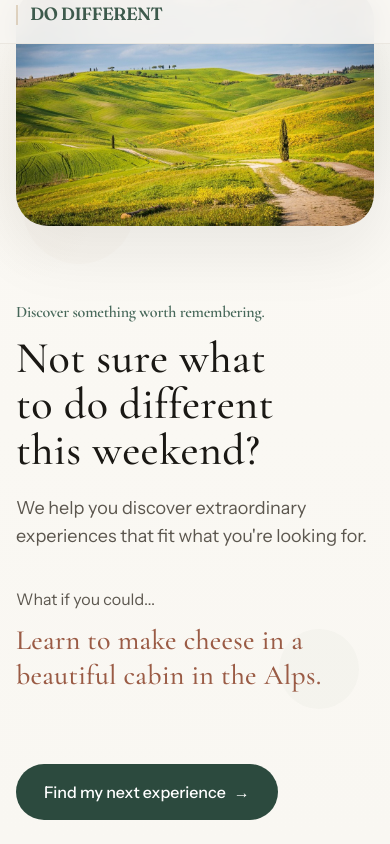
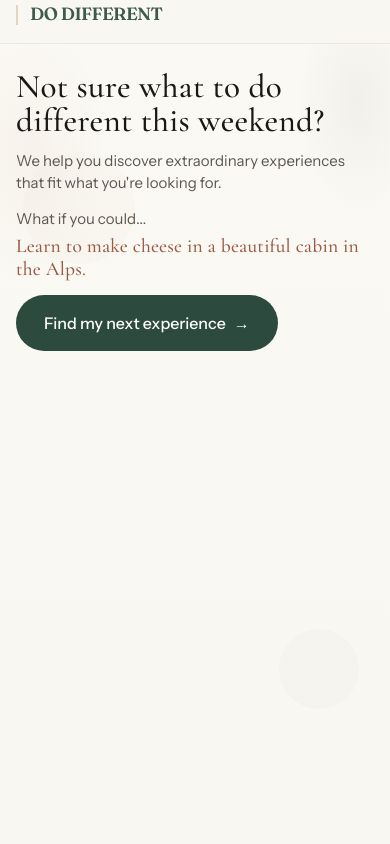
Before and after one commit to crislae/DoDifferent-Web, a React (Vite) app: page / in a window 390 px wide. Built offline with nearby package versions, Linux system fonts and the light colour scheme.

Commit message:
Update UX design

```diff
--- a/src/styles/globals.css
+++ b/src/styles/globals.css
@@ -2572,7 +2572,64 @@ a {
   }
 
   .hero-deck__tagline {
-    display: block;
+    display: none;
+  }
+
+  .story-stage--hero {
+    justify-content: flex-start;
+    align-items: stretch;
+    height: auto;
+    min-height: 100svh;
+    padding: 0 clamp(1.25rem, 4vw, 1.5rem) 2rem;
+    overflow: visible;
+  }
+
+  .hero-deck {
+    grid-template-columns: 1fr;
+    gap: 0;
+    height: auto;
+  }
+
+  .hero-deck__right {
+    display: none;
+  }
+
+  .hero-deck__left {
+    padding-top: calc(var(--header-height) + 0.5rem);
+  }
+
+  .hero-deck__title {
+    font-size: clamp(2rem, 7vw, 2.75rem);
+    margin-bottom: 0.75rem;
+  }
+
+  .hero-deck__support {
+    margin-bottom: 1rem;
+    font-size: 1rem;
+    line-height: 1.5;
+  }
+
+  .hero-inspiration {
+    margin-bottom: 1rem;
+  }
+
+  .hero-inspiration__label {
+    margin-bottom: 0.35rem;
+    font-size: 0.9375rem;
+    line-height: 1.4;
+  }
+
+  .hero-inspiration__stage {
+    min-height: 3.25rem;
+  }
+
+  .hero-inspiration__example {
+    font-size: clamp(1.25rem, 4.5vw, 1.75rem);
+    line-height: 1.2;
+  }
+
+  .hero-deck__cta {
+    margin-top: 0;
   }
 }
 
@@ -2594,6 +2651,10 @@ a {
     padding: 5rem 1.25rem 4rem;
   }
 
+  .story-stage--hero {
+    padding: 0 1.25rem 2rem;
+  }
+
   .hero-deck,
   .discovery-deck {
     grid-template-columns: 1fr;
@@ -2601,13 +2662,8 @@ a {
     height: auto;
   }
 
-  .hero-deck__right {
-    order: -1;
-  }
-
-  .hero-deck__image {
-    height: auto;
-    max-height: min(20rem, 46vh);
+  .hero-deck {
+    gap: 0;
   }
 
   .curated-deck__cards {
@@ -2646,6 +2702,40 @@ a {
 }
 
 @media (max-width: 640px) {
+  .story-stage {
+    padding: 1.25rem 1rem 3.5rem;
+  }
+
+  .story-stage--hero {
+    padding: 0 1rem 1.75rem;
+  }
+
+  .hero-deck__left {
+    padding-top: calc(var(--header-height) + 0.35rem);
+  }
+
+  .hero-deck__title {
+    font-size: clamp(1.75rem, 8.5vw, 2.25rem);
+    margin-bottom: 0.65rem;
+  }
+
+  .hero-deck__support {
+    margin-bottom: 0.85rem;
+    font-size: 0.9375rem;
+  }
+
+  .hero-inspiration {
+    margin-bottom: 0.85rem;
+  }
+
+  .hero-inspiration__stage {
+    min-height: 2.75rem;
+  }
+
+  .hero-inspiration__example {
+    font-size: clamp(1.125rem, 5vw, 1.5rem);
+  }
+
   .story-stage {
     padding: 1.25rem 1rem 3.5rem;
   }
```
